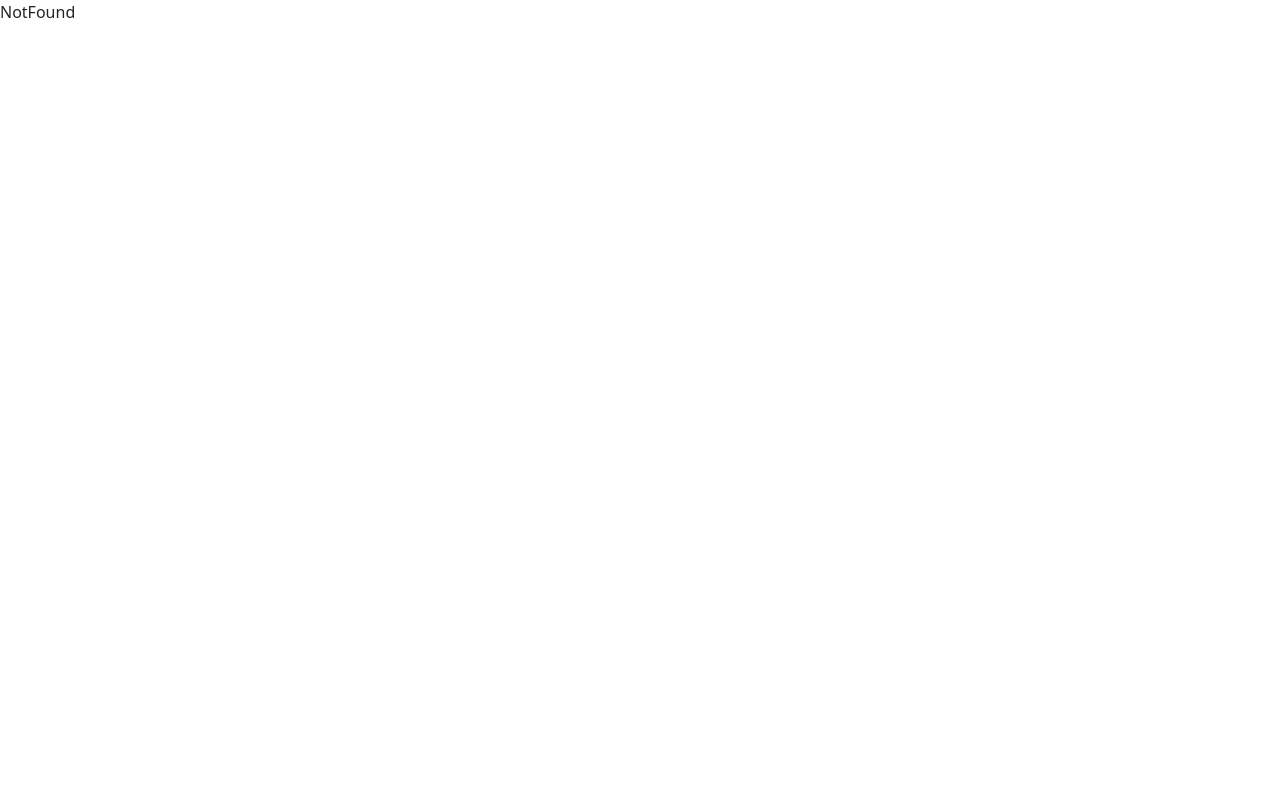
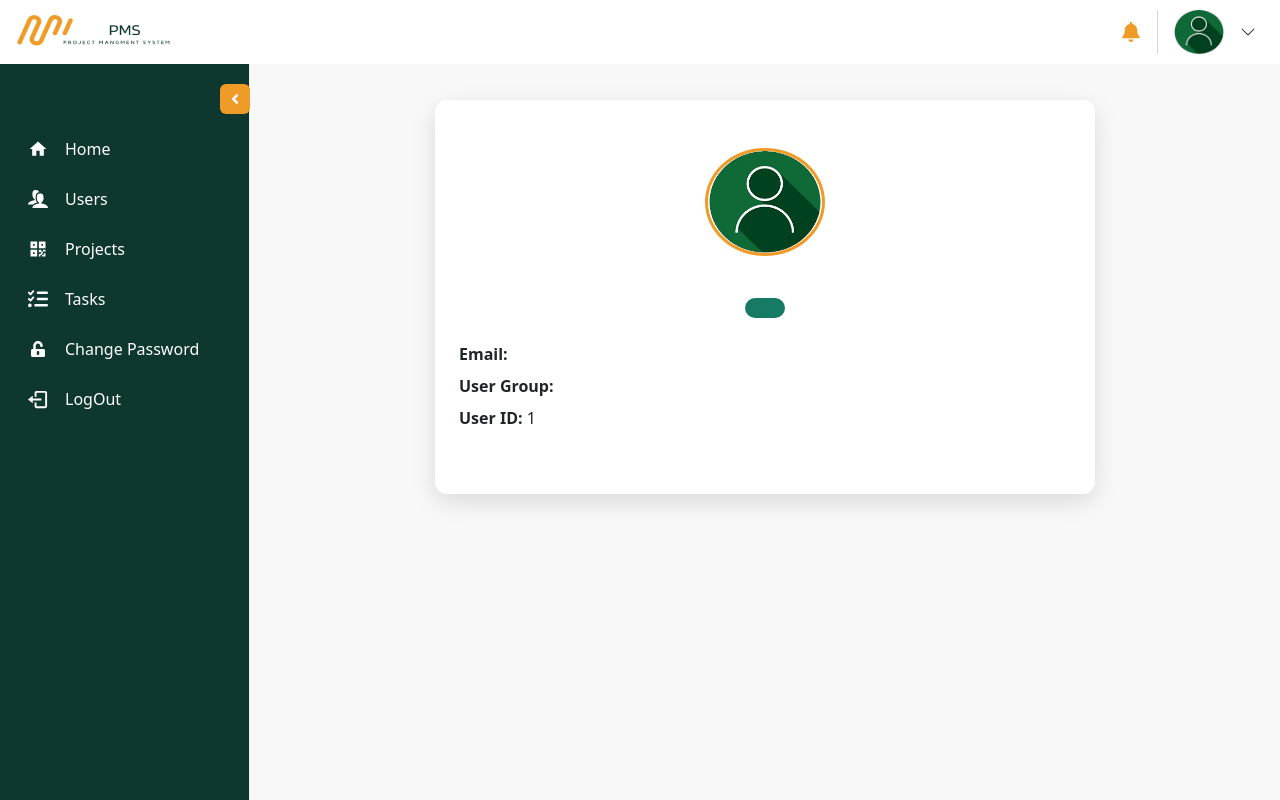
Before and after one commit to lamiaAtef/Project-management-system, a React (Vite) app: page /dashboard/profile in a window 1280 px wide. Before the commit this address had no page. Built offline with nearby package versions, Linux system fonts and the light colour scheme; sample sign-in values are in the browser's storage.

Commit message:
updated in navbar and sidebar and add custom hook to logout and profile component

```diff
--- a/package.json
+++ b/package.json
@@ -20,7 +20,8 @@
     "react-icons": "^5.5.0",
     "react-pro-sidebar": "^1.1.0",
     "react-router-dom": "^7.11.0",
-    "react-toastify": "^11.0.5"
+    "react-toastify": "^11.0.5",
+    "sweetalert2": "^11.26.17"
   },
   "devDependencies": {
     "@eslint/js": "^9.39.1",
--- a/src/App.css
+++ b/src/App.css
@@ -1,16 +1,3 @@
-/*---------Navbar--------*/
-.header-divider{
-    border-left: 1px solid var(--grayColor);
-  }
-  .navbar-normal{
-    height: 64px;
-    position: fixed;
-    top:0;
-    left: 0;
-    width: 100%;
-    z-index: 1000;
-    background-color: #fff;
-  }
 
 
 /*------SidBar--------  */
@@ -35,6 +22,9 @@
     padding: 20px 0;
 
 
+  }
+  .ps-sidebar-container .ps-menu-root{
+    margin-top: 40px;
   }
   .ps-sidebar-container .ps-menu-button{
     transition: all 1s;
@@ -89,3 +79,20 @@
     width: calc(100% - 80px);
     transition: 0.3s;
   }
+
+  .profile .imgPorfile{
+    border:3px solid #ef9b28;
+    width: 120px;
+    border-radius: 50%;
+  }
+  .profile .profile-role{
+    background-color: #177a65;
+    border-radius: 30px;
+    padding: 10px 20px;
+    color: #fff;
+    margin-top: 10px;
+  }
+  .profile{
+    border-radius: 12px;
+    box-shadow: 0 8px 24px rgba(0, 0, 0, 0.12);
+  }
--- a/src/App.jsx
+++ b/src/App.jsx
@@ -18,6 +18,7 @@ import TasksData from './Modules/TasksModule/components/TasksData/TasksData';
 import TasksList from './Modules/TasksModule/components/TasksList/TasksList';
 import ProjectData from './Modules/ProjectsModule/components/ProjectData/ProjectData';
 import ProjectsList from './Modules/ProjectsModule/components/ProjectsList/ProjectsList';
+import Profile from './Modules/Shared/components/Pofile/Profile';
 
 
 function App() {
@@ -50,6 +51,7 @@ function App() {
           {path:"tasks", element:<TasksList/>},
           {path:"tasks-data", element:<TasksData/>},
           {path:"users", element:<UsersList/>},
+          {path:"profile", element:<Profile/>}
         ]
       },
 
--- a/src/Modules/AuthModule/Components/Login/Login.jsx
+++ b/src/Modules/AuthModule/Components/Login/Login.jsx
@@ -43,7 +43,7 @@ export default function Login() {
 
 
   } catch (error) {
-    toast.error('failed to login',
+    toast.error(error?.response?.data?.message || "Failed to login",
     { autoClose: 3000
     });
 
--- a/src/Modules/Shared/components/NavBar/NavBar.jsx
+++ b/src/Modules/Shared/components/NavBar/NavBar.jsx
@@ -1,24 +1,58 @@
 import React from 'react'
 import logo from '../../../../assets/images/Navbar/logoNavbar.png';
 import { FaBell } from "react-icons/fa";
-import logoNavbar from '../../../../assets/images/Navbar/imgNavbar.png';
+import profileImg from '../../../../assets/images/Profile/profilePhoto.png';
 import { useContext } from 'react';
 import {AuthContext} from '../../../../context/AuthContext';
+import { BsChevronDown, BsChevronUp } from "react-icons/bs";
+import { BiLogOut } from "react-icons/bi";
+import { RiProfileFill } from "react-icons/ri";
+import { Link } from 'react-router-dom';
+import { useState } from 'react';
+import useLogout from '../../../../hooks/useLogout';
+import styles from './NavBar.module.css';
 
 export default function NavBar() {
   const {userData}= useContext(AuthContext);
+
+  const [menuOpen, setMenuOpen] = useState(false);
+
+  // use logout hook to logout from your account
+  const logout = useLogout();
+
   return (
-    <div className='navbar-normal d-flex justify-content-between p-2'>
+    <div className={`${styles.navbarNormal} navbar-normal d-flex justify-content-between p-2`}>
       <div>
         <img src={logo} alt="img"/>
       </div>
 
       <div className='d-flex align-items-center ps-3'>
         <FaBell className='textHeader me-3' size={20}/>
-        <span className='header-divider ps-3'>
-          <img src={logoNavbar} alt="logoNav" className='me-2'/>
-          <span className='text-muted me-2'>{userData?.userEmail}</span>
-        </span>
+        <div className= {`${styles.headerDivider} px-3`}>
+          <button className={`${styles.userMenuBtn} btn d-flex align-items-center p-0 `}
+            data-bs-toggle="dropdown" aria-expanded="false" onClick={()=> setMenuOpen(!menuOpen)}>
+            <img src={profileImg} style={{width:"50px"}} alt="profileimg" className='me-2'/>
+            <div className='d-flex flex-column text-start'>
+             <span className='fw-bold me-2'>{userData?.userName}</span>
+             <span className='text-muted me-2'>{userData?.userEmail}</span>
+            </div>
+
+            {menuOpen ? <BsChevronUp /> : <BsChevronDown />}
+          </button>
+          <ul className="dropdown-menu dropdown-menu-end mt-2 p-2">
+            <li>
+              <Link className="dropdown-item" to="/dashboard/profile">
+               <RiProfileFill  color='#ef9b28' size="23"/> Profile
+              </Link>
+            </li>
+            <li><hr className="dropdown-divider" /></li>
+            <li>
+              <button className="dropdown-item" onClick={logout}>
+              <BiLogOut  color='#ef9b28' size="23"/> Logout
+              </button>
+            </li>
+          </ul>
+        </div>
        </div>
 
     </div>
--- /dev/null
+++ b/src/Modules/Shared/components/NavBar/NavBar.module.css
@@ -0,0 +1,24 @@
+.headerDivider{
+    border-left: 1px solid var(--grayColor);
+  }
+  .navbarNormal{
+    height: 64px;
+    position: fixed;
+    top:0;
+    left: 0;
+    width: 100%;
+    z-index: 1000;
+    background-color: #fff;
+  }
+  .userMenuBtn {
+    background: transparent !important;
+    border: none !important;
+    box-shadow: none !important;
+  }
+
+  .userMenuBtn:focus,
+  .userMenuBtn:active,
+  .userMenuBtn:focus-visible {
+    outline: none !important;
+    box-shadow: none !important;
+  }
--- /dev/null
+++ b/src/Modules/Shared/components/Pofile/Profile.jsx
@@ -0,0 +1,24 @@
+import React, { useContext } from 'react'
+import profileImg from '../../../../assets/images/Profile/profilePhoto.png'
+import { AuthContext } from '../../../../context/AuthContext';
+
+export default function Profile() {
+    const{userData} =useContext(AuthContext);
+  return (
+    <>
+        <div className='d-flex justify-content-center my-3'>
+            <div className='profile bg-white px-4 py-5 col-12 col-sm-10 col-md-8 col-lg-8'>
+                <div className='d-flex flex-column justify-content-center align-items-center mb-3'>
+                    <img src={profileImg} className="imgPorfile" alt="profileImage"/>
+                    <h4 className='mt-4 fw-bold'>{userData?.userName}</h4>
+                    <h4 className='profile-role'>{userData?.userGroup}</h4>
+                </div>
+
+                <p className='mb-2'><strong>Email:</strong> {userData?.userEmail}</p>
+                <p className='mb-2'><strong>User Group:</strong> {userData?.userGroup}</p>
+                <p><strong>User ID:</strong> {userData?.userId}</p>
+            </div>
+        </div>
+    </>
+  )
+}
--- a/src/Modules/Shared/components/SideBar/SideBar.jsx
+++ b/src/Modules/Shared/components/SideBar/SideBar.jsx
@@ -5,25 +5,21 @@ import { ImUsers } from "react-icons/im";
 import { RiQrCodeFill } from "react-icons/ri";
 import { FaListCheck } from "react-icons/fa6";
 import { MdHome } from "react-icons/md";
-import { IoLogOut } from "react-icons/io5";
 import { useContext } from 'react';
 import { AuthContext } from '../../../../context/AuthContext';
-import { useState } from 'react';
 import { FaAngleLeft, FaAngleRight } from "react-icons/fa";
+import { BiLogOut } from "react-icons/bi";
+import useLogout from '../../../../hooks/useLogout';
+import { FaUnlockAlt } from "react-icons/fa";
 
 export default function SideBar({collapsed, setCollapsed}) {
   const{logoutUser}=useContext(AuthContext);
-  const navigate = useNavigate();
-  // const [collapsed, setCollapsed]= useState(false);
+
+  // use logout hook to logout from your account
+  const logout = useLogout();
 
   // add active to sidebar links
   const {pathname}=useLocation();
-
-  // function to logout
-  const handleLogout =()=>{
-    logoutUser();
-    navigate('/login');
-   }
 
   return (
     <>
@@ -38,7 +34,8 @@ export default function SideBar({collapsed, setCollapsed}) {
             <MenuItem component={<Link to="/dashboard/users"/>} icon={<ImUsers size={20}/>}  className={`${pathname==='/dashboard/users'? 'active':null}`}>Users</MenuItem>
             <MenuItem component={<Link to="/dashboard/projects"/>} icon={<RiQrCodeFill size={20}/>}  className={`${pathname==='/dashboard/projects'? 'active':null}`}>Projects</MenuItem>
             <MenuItem component={<Link to="/dashboard/tasks"/>} icon={<FaListCheck size={20}/>}  className={`${pathname==='/dashboard/tasks'? 'active':null}`}>Tasks</MenuItem>
-            <MenuItem onClick={handleLogout}  icon={<IoLogOut size={20}/>} >LogOut</MenuItem>
+            <MenuItem component={<Link to="/change-pass"/>} icon={<FaUnlockAlt />}  className={`${pathname==='/change-pass'? 'active':null}`}>Change Password</MenuItem>
+            <MenuItem onClick={logout}  icon={<BiLogOut size="23"/>} >LogOut</MenuItem>
           </Menu>
         </Sidebar>
       </div>
--- /dev/null
+++ b/src/hooks/useLogout.js
@@ -0,0 +1,43 @@
+import React from 'react'
+import { useContext } from 'react';
+import Swal from 'sweetalert2';
+import { AuthContext } from '../context/AuthContext';
+import { useNavigate } from 'react-router-dom';
+import { toast } from 'react-toastify';
+
+export default function useLogout() {
+    const {logoutUser} = useContext(AuthContext);
+    const navigate = useNavigate();
+
+    const logout = () => {
+        Swal.fire({
+          title: 'Are you sure?',
+          text: 'You will be logged out of your account.',
+          icon: 'warning',
+          showCancelButton: true,
+          confirmButtonColor: '#ef9b28',
+          cancelButtonColor: '#d33',
+          confirmButtonText: 'Yes, logout',
+          cancelButtonText: 'Cancel'
+        }).then((result) => {
+          if (result.isConfirmed) {
+            logoutUser();
+
+
+            toast.success("You have been successfully logged out!", {
+                position: "top-right",
+                autoClose: 2000,
+                hideProgressBar: false,
+                closeOnClick: true,
+                pauseOnHover: false,
+                draggable: false,
+                progress: undefined,
+                onClose: ()=> navigate('/login')
+              });
+
+          }
+        });
+    };
+
+    return logout;
+}
--- a/src/index.css
+++ b/src/index.css
@@ -3,7 +3,7 @@
 :root {
   font-family: "Montserrat", sans-serif;
   font-weight: 400;
-  --mainColor:rgba(239, 155, 40, 1);
+  --mainColor:rgb(239, 155, 40);
   --bgColor:rgb(14, 56, 47);
   --secondaryColor:rgba(49, 89, 81, 0.898);
   --activeBtnColor:rgba(0, 146, 71, 1);
```
Also changed, not shown: src/assets/images/Profile/profilePhoto.png (added), 1 other file (tests, documents, lock files or other folders).
